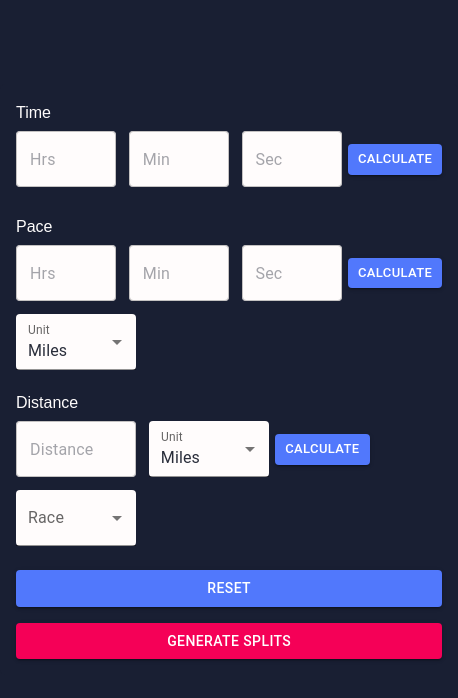
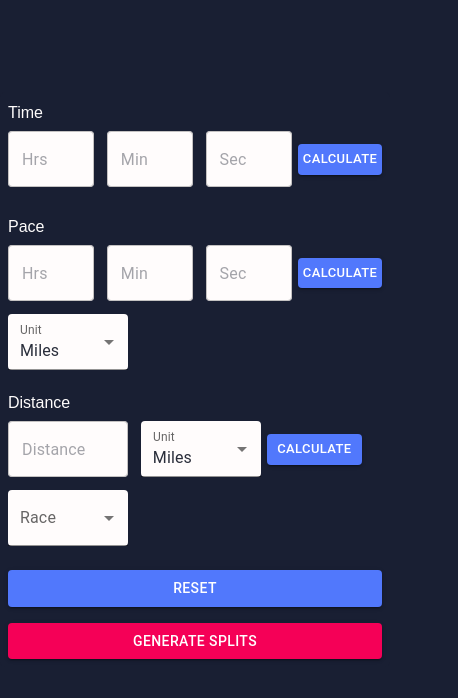
Before and after one commit to djm158/runcalculator, a React (Create React App) app: page / in a window 390 px wide. Shown: the top 698 px of the page, 458 px wide, since content can reach past the window. Built offline with nearby package versions, Linux system fonts and the light colour scheme.

Commit message:
fix: set max width

```diff
--- a/src/components/calculator.module.css
+++ b/src/components/calculator.module.css
@@ -6,6 +6,7 @@
 
 @media (max-width: 540px) {
   .calculator {
-    padding: 1rem;
+    padding: 0.5rem;
+    max-width: 100%;
   }
 }
```
